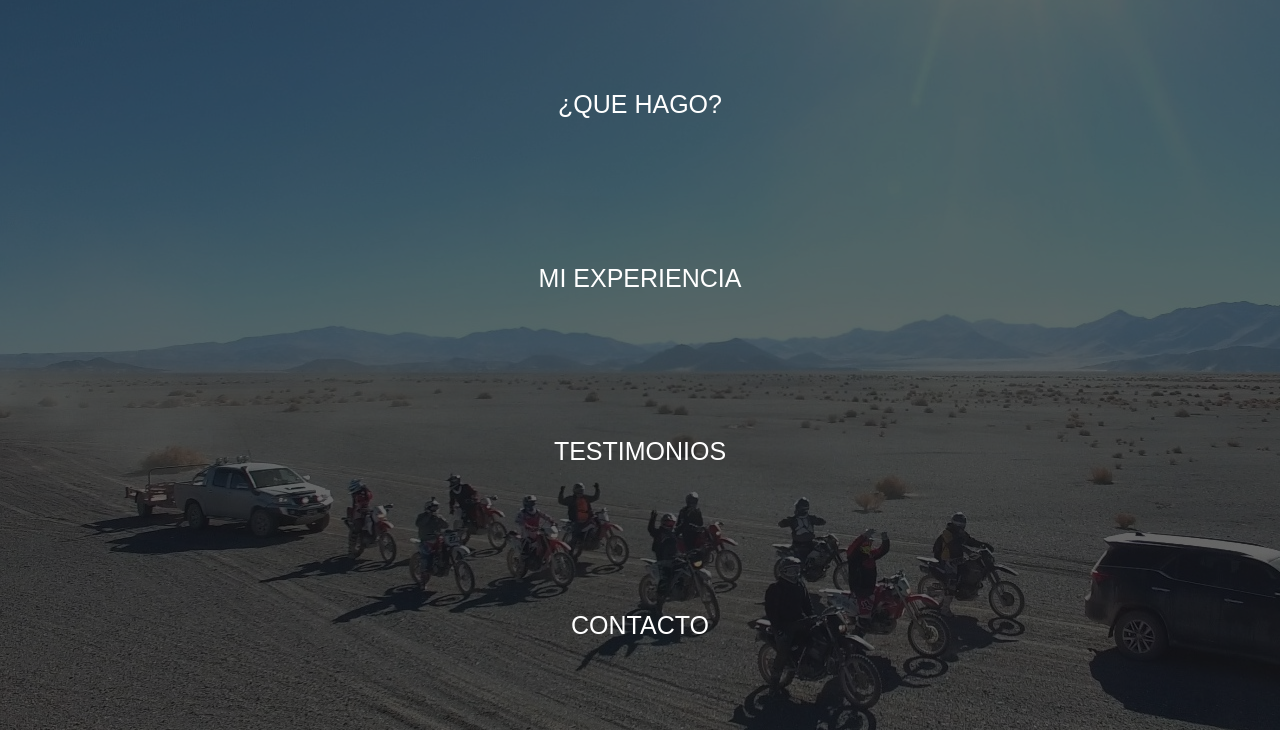
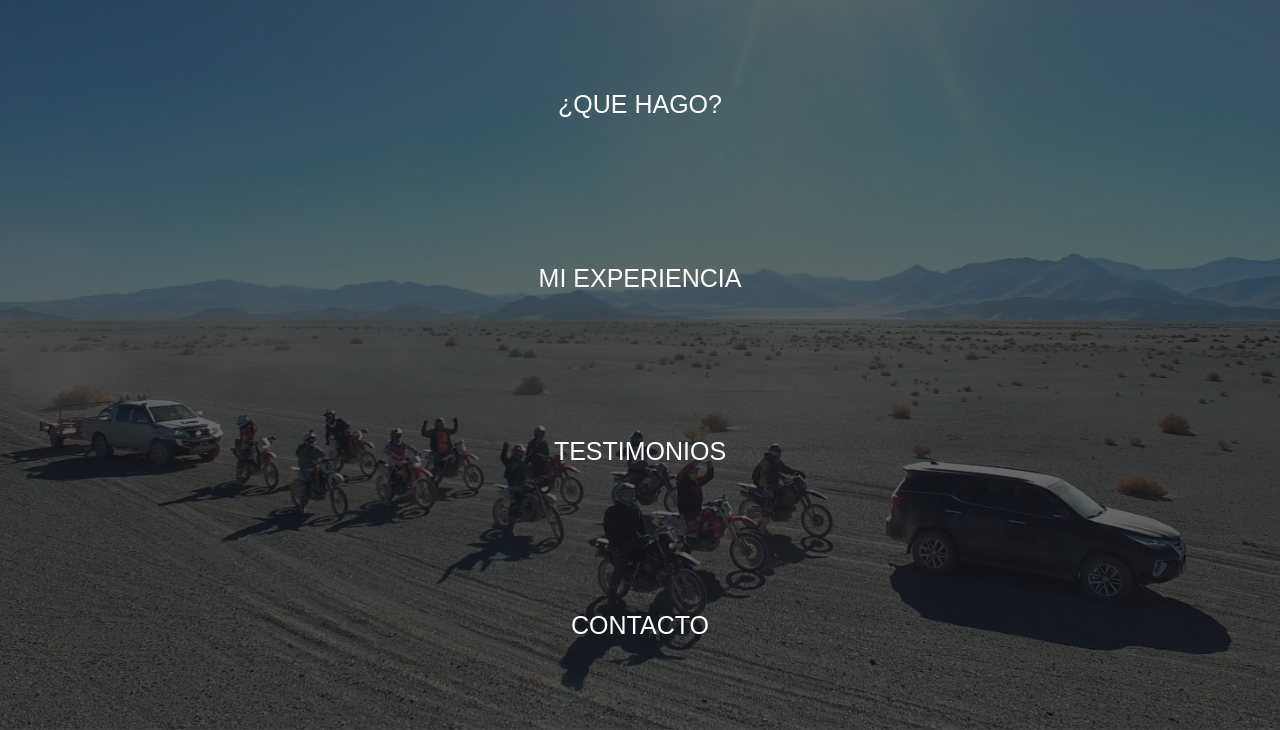
Before and after one commit to etctec/sasha, a plain HTML site: page index.html in a window 1280 px wide. Shown: the part 70-800 px from the top of the page. Drawn offline with Linux system fonts and the light colour scheme.

Commit message:
background stuff

```diff
--- a/style.css
+++ b/style.css
@@ -22,7 +22,8 @@ body {
 .container{
   background-image: url(1.jpg);
   background-repeat: no-repeat;
-  /*background-size: 100% 100%;*/
+  background-size: cover;
+  background-position: center;
   width: 100vw;
   height: 100vh;
 }
```
